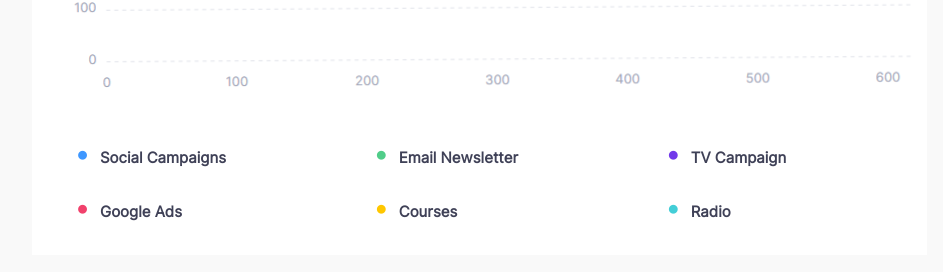
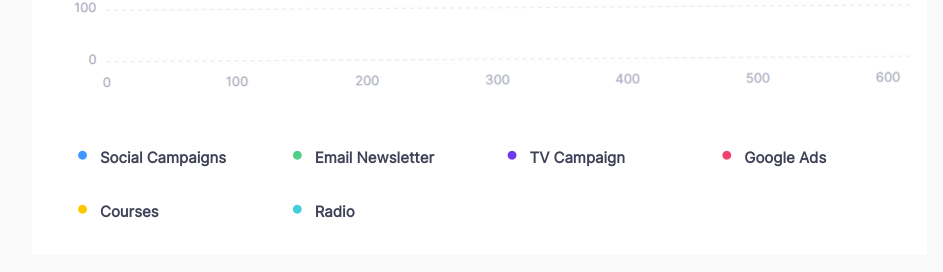
Before and after one commit to Abhisek730/Shunya.ek-Internship-Project.github.io, a plain HTML site: page index.html in a window 1280 px wide. Shown: the part 1398-1670 px from the top of the page, without its empty margins (293-1236 px from the left). Drawn offline with Linux system fonts and the light colour scheme.

Commit message:
Update style.css

```diff
--- a/style.css
+++ b/style.css
@@ -414,8 +414,7 @@ td:first-child {
 
 .data-sets {
   display: grid;
-  grid-template-columns: auto auto auto;
-
+  grid-template-columns: repeat(auto-fill, minmax(185px, 1fr));
   font-size: 15px;
   padding: 3px;
 }
```
